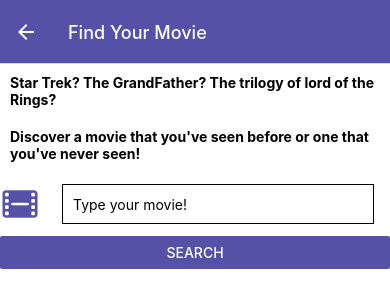
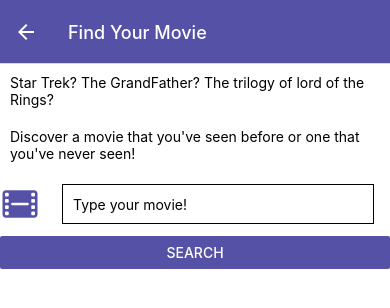
Before and after one commit to Edualvesilva/cinephiles-choice, a React Native app: screen /Searchmovies in a window 390 px wide. Shown: the top 308 px of the page. Built offline with nearby package versions, Linux system fonts and the light colour scheme; a web font is replaced by a local one.

Commit message:
Update Searchmovies.js

```diff
--- a/src/screens/Searchmovies.js
+++ b/src/screens/Searchmovies.js
@@ -46,7 +46,6 @@ export default function Searchmovies() {
 const styles = StyleSheet.create({
   Container: { flex: 1 },
   texts: {
-    fontWeight: "bold",
     marginBottom: 10,
     marginTop: 10,
     paddingLeft: 10,
```
